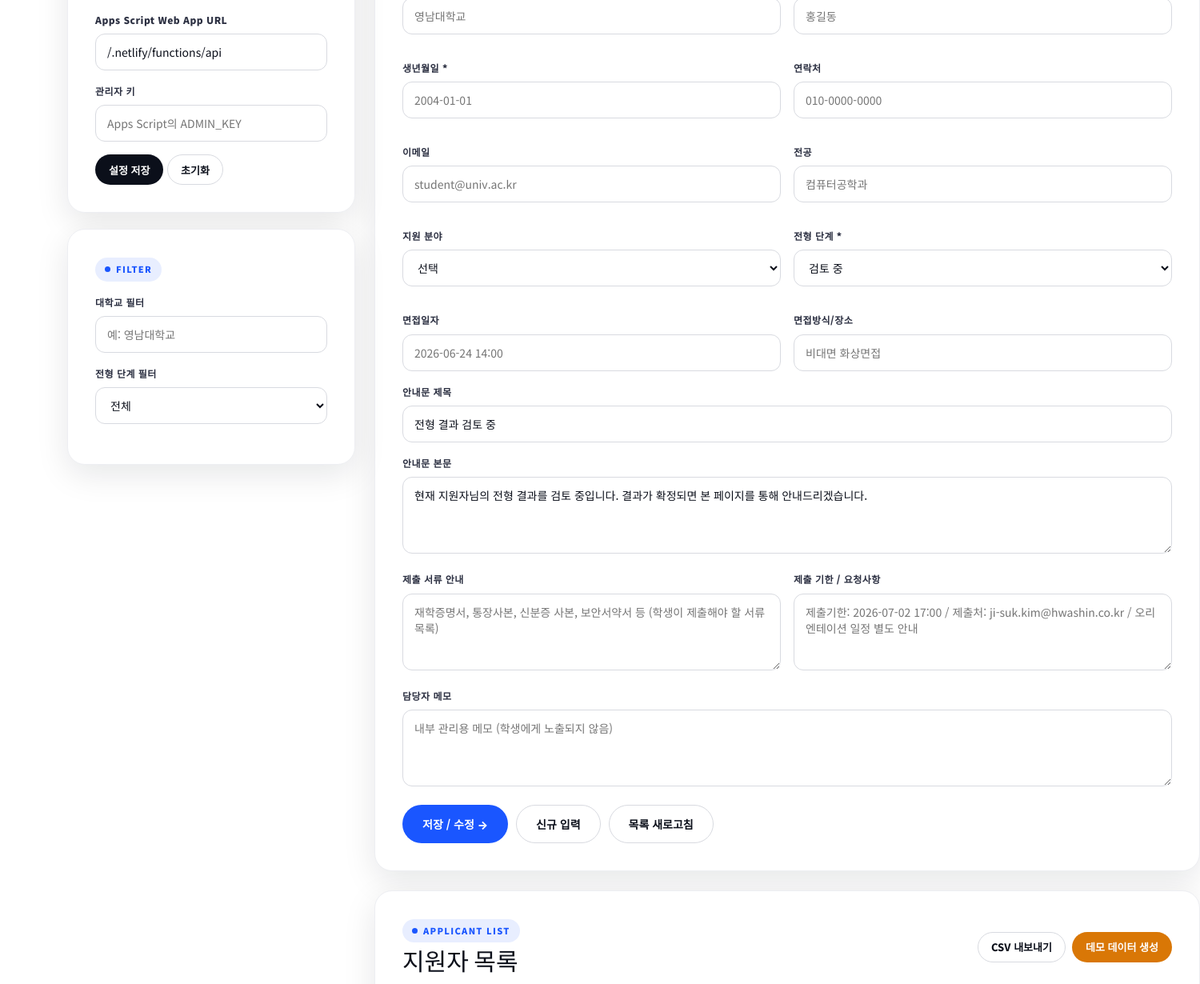
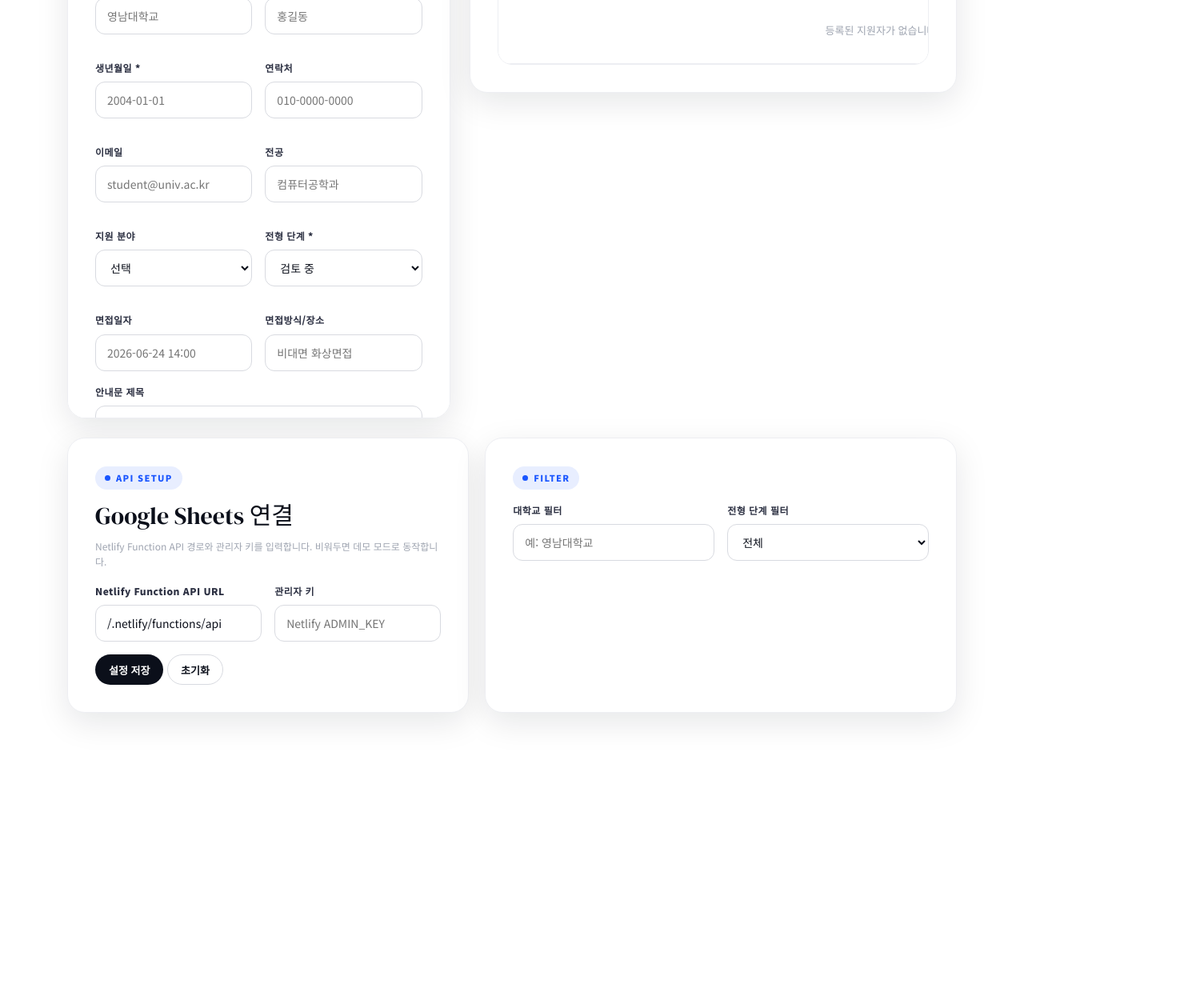
Before and after one commit to Jakeisreal/hs_internship_portal, a website: page admin.html in a window 1280 px wide. Shown: the part 703-1933 px from the top of the page at 80% size, 1500 px wide, since content can reach past the window. After the commit the page ends 1678 px from the top, so only its background shows below. Drawn offline with Linux system fonts and the light colour scheme.

Commit message:
Update admin page layout

```diff
--- a/admin.html
+++ b/admin.html
@@ -113,8 +113,12 @@ textarea{height:96px;padding:12px 14px;resize:vertical}
 .info-table th,.info-table td{text-align:left;border-bottom:1px solid var(--gray100);padding:10px 4px;font-size:13px}
 .info-table th{color:var(--gray400);width:150px;font-weight:900}
 .info-table td{color:var(--gray800)}
-.admin-layout{display:grid;grid-template-columns:360px 1fr;gap:24px;align-items:start}
-.sidebar{position:sticky;top:88px}
+.admin-layout{display:block}
+.admin-workspace{display:grid;grid-template-columns:minmax(360px,.88fr) minmax(520px,1.12fr);gap:24px;align-items:start}
+.admin-settings{display:grid;grid-template-columns:minmax(320px,.92fr) minmax(320px,1.08fr);gap:20px;margin-top:24px}
+.admin-settings .form-panel{height:100%}
+.panel-scroll{max-height:calc(100vh - 110px);overflow:auto}
+.sidebar{position:static}
 .table-wrap{overflow:auto;border:1px solid var(--gray100);border-radius:18px;background:#fff}
 .data-table{width:100%;border-collapse:collapse;min-width:960px}
 .data-table th,.data-table td{border-bottom:1px solid var(--gray100);padding:11px 12px;text-align:left;font-size:13px}
@@ -126,7 +130,7 @@ textarea{height:96px;padding:12px 14px;resize:vertical}
 .toast{position:fixed;right:22px;bottom:22px;background:var(--navy);color:#fff;border-radius:14px;padding:14px 16px;box-shadow:var(--shadow);display:none;z-index:90;font-size:13px;max-width:360px}
 .toast.show{display:block}
 @media(max-width:960px){
-  .nav-links{display:none}.hero-grid,.admin-layout{grid-template-columns:1fr}.grid-4{grid-template-columns:1fr 1fr}.grid-3,.timeline-grid{grid-template-columns:1fr 1fr}.sidebar{position:static}
+  .nav-links{display:none}.hero-grid,.admin-workspace,.admin-settings{grid-template-columns:1fr}.grid-4{grid-template-columns:1fr 1fr}.grid-3,.timeline-grid{grid-template-columns:1fr 1fr}.sidebar{position:static}.panel-scroll{max-height:none}
 }
 @media(max-width:640px){
   .container{padding:0 18px}.hero{padding:64px 0}.hero h1{font-size:38px}.grid-4,.grid-3,.timeline-grid,.form-grid{grid-template-columns:1fr}.nav-actions .ghost{display:none}
@@ -158,45 +162,8 @@ textarea{height:96px;padding:12px 14px;resize:vertical}
 
   <section>
     <div class="container admin-layout">
-      <aside class="sidebar">
-        <div class="form-panel">
-          <div class="section-tag">API SETUP</div>
-          <h2 style="font-family:var(--display);font-weight:400;color:var(--navy);font-size:30px;line-height:1.15;margin-bottom:10px">Google Sheets 연결</h2>
-          <p class="help" style="margin-bottom:18px">배포된 Apps Script Web App URL과 관리자 키를 입력합니다. 비워두면 데모 모드로 동작합니다.</p>
-          <div class="field">
-            <label>Apps Script Web App URL</label>
-            <input class="input" id="apiEndpoint" placeholder="https://script.google.com/macros/s/.../exec">
-          </div>
-          <div class="field">
-            <label>관리자 키</label>
-            <input class="input" id="adminKey" type="password" placeholder="Apps Script의 ADMIN_KEY">
-          </div>
-          <button class="btn dark small" onclick="saveApiConfig()">설정 저장</button>
-          <button class="btn ghost small" onclick="clearApiConfig()">초기화</button>
-        </div>
-
-        <div class="form-panel" style="margin-top:20px">
-          <div class="section-tag">FILTER</div>
-          <div class="field">
-            <label>대학교 필터</label>
-            <input class="input" id="filterUniv" placeholder="예: 영남대학교" oninput="renderTable()">
-          </div>
-          <div class="field">
-            <label>전형 단계 필터</label>
-            <select id="filterStage" onchange="renderTable()">
-              <option value="">전체</option>
-              <option value="REVIEWING">검토 중</option>
-              <option value="DOCUMENT_PASS">서류합격</option>
-              <option value="DOCUMENT_FAIL">서류불합격</option>
-              <option value="FINAL_PASS">최종합격</option>
-              <option value="FINAL_FAIL">최종불합격</option>
-            </select>
-          </div>
-        </div>
-      </aside>
-
-      <main>
-        <div class="form-panel" style="margin-bottom:24px">
+      <main class="admin-workspace">
+        <div class="form-panel panel-scroll">
           <div class="section-tag">APPLICANT FORM</div>
           <h2 style="font-family:var(--display);font-weight:400;color:var(--navy);font-size:34px;line-height:1.1;margin-bottom:18px">지원자 등록 / 수정</h2>
 
@@ -260,7 +227,7 @@ textarea{height:96px;padding:12px 14px;resize:vertical}
           </div>
         </div>
 
-        <div class="form-panel">
+        <div class="form-panel panel-scroll">
           <div class="toolbar">
             <div>
               <div class="section-tag" style="margin-bottom:8px">APPLICANT LIST</div>
@@ -283,6 +250,47 @@ textarea{height:96px;padding:12px 14px;resize:vertical}
           </div>
         </div>
       </main>
+
+      <div class="admin-settings">
+        <div class="form-panel">
+          <div class="section-tag">API SETUP</div>
+          <h2 style="font-family:var(--display);font-weight:400;color:var(--navy);font-size:30px;line-height:1.15;margin-bottom:10px">Google Sheets 연결</h2>
+          <p class="help" style="margin-bottom:18px">Netlify Function API 경로와 관리자 키를 입력합니다. 비워두면 데모 모드로 동작합니다.</p>
+          <div class="form-grid">
+            <div class="field">
+              <label>Netlify Function API URL</label>
+              <input class="input" id="apiEndpoint" placeholder="/.netlify/functions/api">
+            </div>
+            <div class="field">
+              <label>관리자 키</label>
+              <input class="input" id="adminKey" type="password" placeholder="Netlify ADMIN_KEY">
+            </div>
+          </div>
+          <button class="btn dark small" onclick="saveApiConfig()">설정 저장</button>
+          <button class="btn ghost small" onclick="clearApiConfig()">초기화</button>
+        </div>
+
+        <div class="form-panel">
+          <div class="section-tag">FILTER</div>
+          <div class="form-grid">
+            <div class="field">
+              <label>대학교 필터</label>
+              <input class="input" id="filterUniv" placeholder="예: 영남대학교" oninput="renderTable()">
+            </div>
+            <div class="field">
+              <label>전형 단계 필터</label>
+              <select id="filterStage" onchange="renderTable()">
+                <option value="">전체</option>
+                <option value="REVIEWING">검토 중</option>
+                <option value="DOCUMENT_PASS">서류합격</option>
+                <option value="DOCUMENT_FAIL">서류불합격</option>
+                <option value="FINAL_PASS">최종합격</option>
+                <option value="FINAL_FAIL">최종불합격</option>
+              </select>
+            </div>
+          </div>
+        </div>
+      </div>
     </div>
   </section>
 
```
